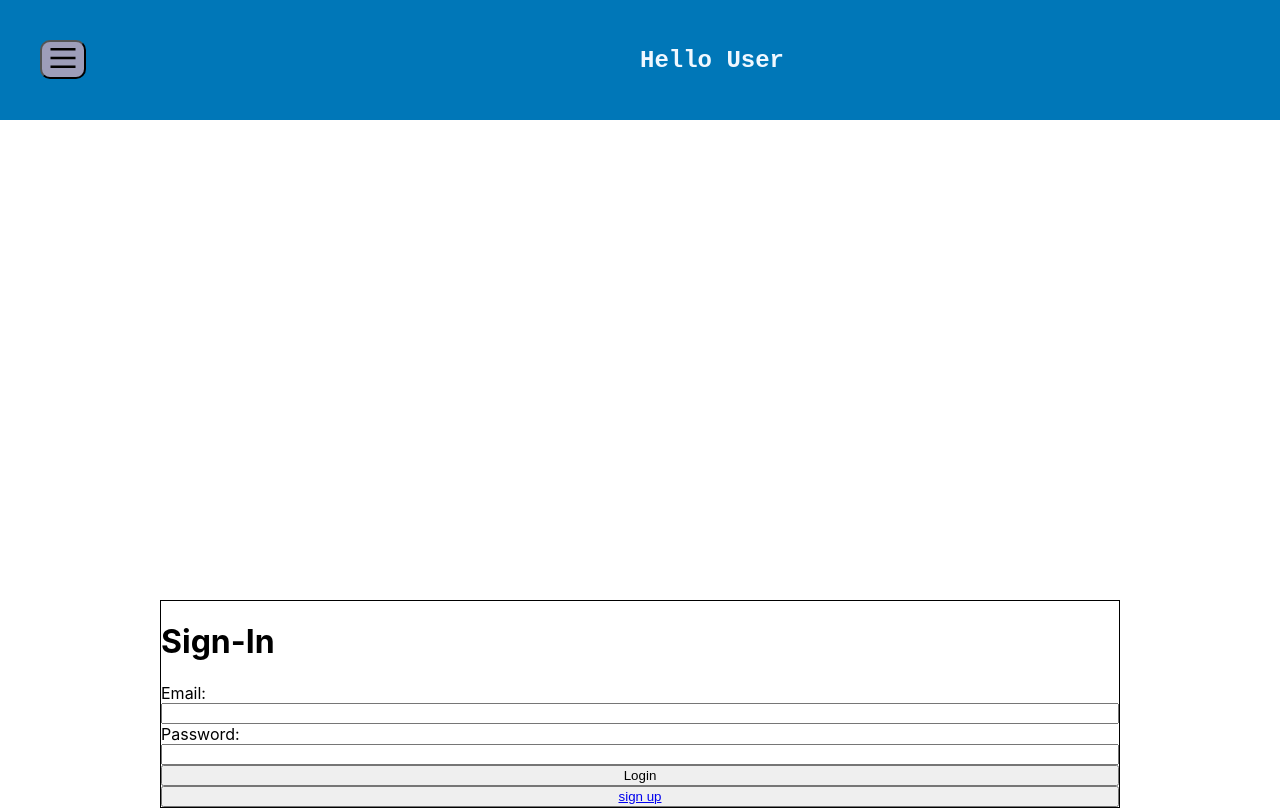
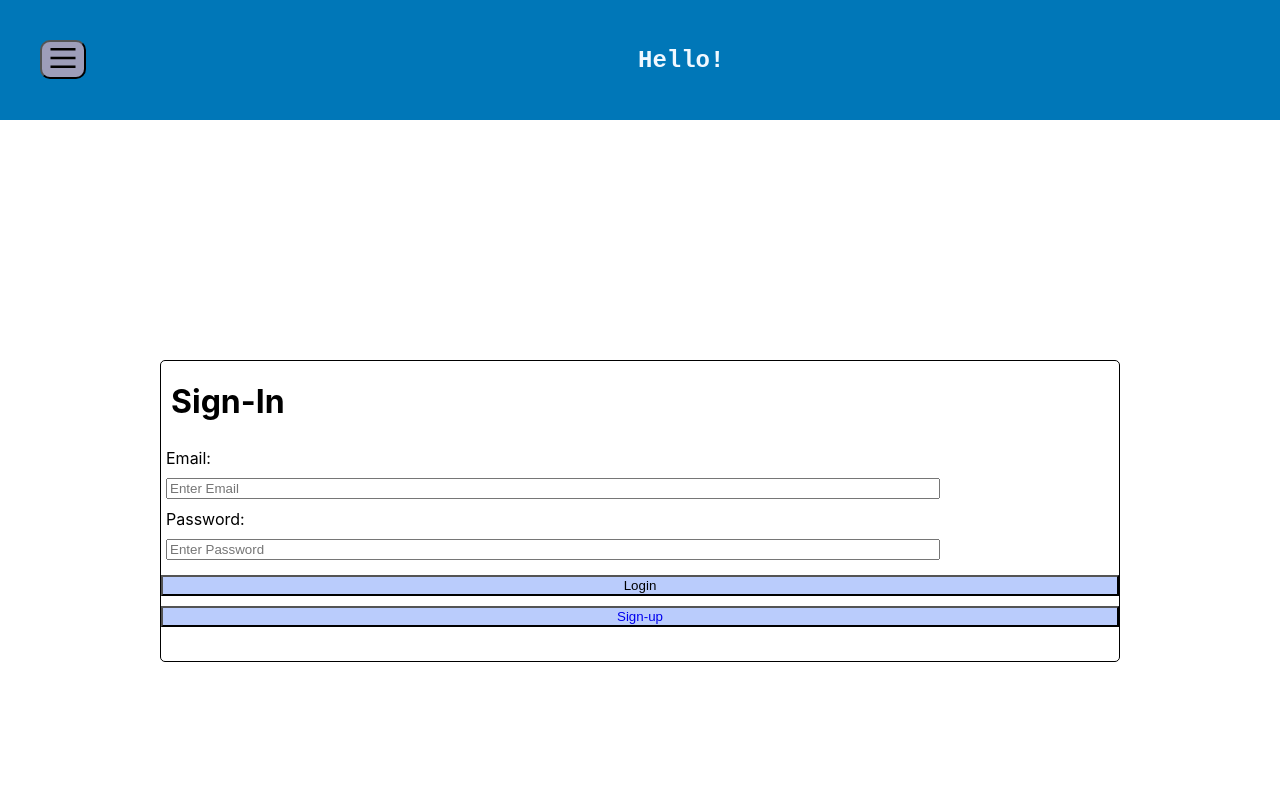
Before and after one commit to fcondori1/front-my-gifts, a React (Create React App) app: page /login in a window 1280 px wide. Built offline with nearby package versions, Linux system fonts and the light colour scheme.

Commit message:
styling update

```diff
--- a/src/components/GiftsCreate/GiftsCreate.js
+++ b/src/components/GiftsCreate/GiftsCreate.js
@@ -4,7 +4,7 @@ import { Image } from 'react-bootstrap';
 import API_URL from '../../apiConfig';
 import styles from './GiftsCreate.module.css';
 
-const GiftsCreate = ({ loggedIn }) => {
+const GiftsCreate = () => {
 	const [profiles, setProfiles] = useState([]);
 	const [info, setInfo] = useState([]);
 
--- a/src/components/Login/Login.js
+++ b/src/components/Login/Login.js
@@ -10,7 +10,6 @@ const Login = ({ handleSetLoggedIn }) => {
 	};
 	const navigate = useNavigate();
 	const [formData, setFormData] = useState(initialFormData);
-	const [error, setError] = useState(false);
 
 	const handleChange = (event) => {
 		setFormData((prevState) => {
@@ -36,7 +35,6 @@ const Login = ({ handleSetLoggedIn }) => {
 				console.log(data.auth_token);
 				navigate('/');
 			} else {
-				setError(true);
 			}
 		} catch (err) {
 			console.log(err);
@@ -46,29 +44,29 @@ const Login = ({ handleSetLoggedIn }) => {
 		<>
 			<form onSubmit={_handleLogin} className={styles.container}>
 				<h1 className={styles.signup_title}>Sign-In</h1>
-				<label>Email:</label>
+				<label className={styles.label}>Email:</label>
 				<input
 					required
 					type='email'
 					value={formData.email}
 					onChange={handleChange}
-					// placeholder='Enter Email'
+					placeholder='Enter Email'
 					className={styles.signup_text}
 				/>
-				<label>Password:</label>
+				<label className={styles.label}>Password:</label>
 				<input
 					required
 					type='password'
 					value={formData.password}
 					onChange={handleChange}
-					// placeholder='Enter Password'
+					placeholder='Enter Password'
 					className={styles.signup_text}
 				/>
 				<button type='submit' className={styles.signup_btn}>
 					Login
 				</button>
 				<button type='submit' className={styles.signup_btn}>
-					<Link to='/signup'>sign up</Link>
+					<Link className={styles.link_btn} to='/signup'>Sign-up</Link>
 				</button>
 			</form>
 		</>
--- a/src/components/Login/Login.module.css
+++ b/src/components/Login/Login.module.css
@@ -1,6 +1,38 @@
 .container {
-    display: flex;
-    flex-direction: column;
-    border: solid black 1px;
-    margin: 40% 10%;
+	display: flex;
+	flex-direction: column;
+	border: solid black 1px;
+	margin: 20% 10%;
+	height: 300px;
+	border-radius: 5px;
 }
+
+.signup_title {
+	margin-left: 10px;
+}
+
+.signup_text {
+	width: 80%;
+	margin: 5px;
+}
+
+.label {
+	margin: 5px;
+}
+
+.signup_btn {
+	margin-top: 10px;
+	width: auto;
+	height: auto;
+	align-items: center;
+	text-align: center;
+	background-color: rgb(186, 204, 252);
+}
+
+.link_btn {
+	text-decoration: none;
+}
+
+.link_btn:visited {
+	color: black;
+}
--- a/src/components/Navigation/Navigation.js
+++ b/src/components/Navigation/Navigation.js
@@ -15,7 +15,7 @@ function Navigation(props) {
 		<>
 			<nav>
 				<h1 className={styles.nav_welcome}>
-					<Link className={styles.head} to='/main'>Hello User</Link>
+					<Link className={styles.landing_phrase } to='/main'>Hello!</Link>
 				</h1>
 				<div className={styles.menuNav}>
 					<button className={styles.navBtn} onClick={handleToggle}>
@@ -48,11 +48,11 @@ function Navigation(props) {
 								Profiles
 							</Link>
 						</li>
-						<li className={styles.navList}>
+						{/* <li className={styles.navList}>
 							<Link className={styles.navLink} to='/about'>
 								About
 							</Link>
-						</li>
+						</li> */}
 					</ul>
 					{/* <p>logged in as user</p> */}
 				</div>
--- a/src/components/Navigation/Navigation.module.css
+++ b/src/components/Navigation/Navigation.module.css
@@ -1,9 +1,6 @@
 nav {
-	/* display: flex;
-	flex-direction: row; */
 	background-color: hsl(201, 100%, 36%);
 	position: static;
-	/* height: 100%; */
 	font-family: 'Fira Mono', monospace;
 }
 
@@ -16,30 +13,14 @@ nav {
 	margin-top: 0%;
 	margin-bottom: 0%;
 	display: flex;
-
-	/* margin-bottom: 0%; */
-	/* top: 0; */
-}
-
-a {
-	/* border: solid red 10px; */
-}
-
-.head {
-	color: aliceblue;
-	text-decoration: none;
 }
 
 .menuNav {
 	overflow-y: scroll;
 	display: flex;
 	flex-direction: column;
-	/* list-style: none; */
 	position: absolute;
 	background: #03045e;
-	/* top: 50;
-	left: 50;
-	bottom: 50; */
 	height: 100vh;
 	width: 100;
 	overflow: hidden;
@@ -87,3 +68,70 @@ ul {
 	flex-direction: column;
 	height: 500px;
 }
+
+.landing_phrase {
+	animation: glitch 1s linear infinite;
+	color: aliceblue;
+	text-decoration: none;
+}
+
+@keyframes glitch {
+	5%,
+	65% {
+		transform: translate(2px, 0) skew(0deg);
+	}
+	5%,
+	60% {
+		transform: translate(-2px, 0) skew(0deg);
+	}
+	65% {
+		transform: translate(0, 0) skew(5deg);
+	}
+}
+
+.landing_phrase:before,
+.landing_phrase:after {
+	content: attr(title);
+	position: absolute;
+	left: 0;
+}
+
+.landing_phrase:before {
+	animation: glitchTop 1s linear infinite;
+	clip-path: polygon(0 0, 100% 0, 100% 33%, 0 33%);
+	-webkit-clip-path: polygon(0 0, 100% 0, 100% 33%, 0 33%);
+}
+
+@keyframes glitchTop {
+	5%,
+	65% {
+		transform: translate(2px, -2px);
+	}
+	5%,
+	60% {
+		transform: translate(-2px, 2px);
+	}
+	65% {
+		transform: translate(13px, -1px) skew(-13deg);
+	}
+}
+
+.landing_phrase:after {
+	animation: glitchBotom 1.5s linear infinite;
+	clip-path: polygon(0 67%, 100% 67%, 100% 100%, 0 100%);
+	-webkit-clip-path: polygon(0 67%, 100% 67%, 100% 100%, 0 100%);
+}
+
+@keyframes glitchBotom {
+	5%,
+	65% {
+		transform: translate(-2px, 0);
+	}
+	5%,
+	60% {
+		transform: translate(-2px, 0);
+	}
+	65% {
+		transform: translate(-22px, 5px) skew(21deg);
+	}
+}
--- a/src/components/Profiles/Profiles.js
+++ b/src/components/Profiles/Profiles.js
@@ -3,7 +3,7 @@ import { Link } from 'react-router-dom';
 import API_URL from '../../apiConfig';
 import styles from './Profiles.module.css';
 
-const Profiles = ({ loggedIn }) => {
+const Profiles = () => {
 	const [profiles, setProfiles] = useState([]);
 
 	const getProfilesIndex = async () => {
--- a/src/components/Signup/Signup.js
+++ b/src/components/Signup/Signup.js
@@ -1,5 +1,5 @@
-import { useEffect, useState } from 'react';
-import { Link, useNavigate } from 'react-router-dom';
+import { useState } from 'react';
+import { useNavigate } from 'react-router-dom';
 import API_URL from '../../apiConfig';
 import styles from './Signup.module.css';
 
@@ -54,8 +54,9 @@ const Signup = () => {
 	return (
 		<>
 			<form onSubmit={_handleSignup} className={styles.container}>
-				<h1>Sign-Up</h1>
-				<label>Email:</label>
+				<h1 className={styles.sign}>Sign-Up</h1>
+				<h4>Let's create your account!</h4>
+				<label className={styles.label}>Email:</label>
 				<input
 					required
 					autoFocus
@@ -66,7 +67,7 @@ const Signup = () => {
 					placeholder='Enter Email'
 					className={styles.signup_text}
 				/>
-				<label>Username:</label>
+				<label className={styles.label}>Username:</label>
 				<input
 					required
 					autoFocus
@@ -77,7 +78,7 @@ const Signup = () => {
 					placeholder='Enter Username'
 					className={styles.signup_text}
 				/>
-				<label>Password:</label>
+				<label className={styles.label}>Password:</label>
 				<input
 					required
 					type='password'
@@ -87,7 +88,7 @@ const Signup = () => {
 					placeholder='Enter Password'
 					className={styles.signup_text}
 				/>
-				<label>Re-enter Password:</label>
+				<label className={styles.label}>Confirm Password:</label>
 				<input
 					required
 					type='password'
@@ -95,7 +96,7 @@ const Signup = () => {
 					value={formData.re_password}
 					onChange={handleChange}
 					onBlur={handlePasswordMatch}
-					placeholder='Enter Password'
+					placeholder='Confirm Password'
 					className={styles.signup_text}
 				/>
 				<button type='submit' className={styles.signup_btn}>
--- a/src/components/Signup/Signup.module.css
+++ b/src/components/Signup/Signup.module.css
@@ -1,6 +1,30 @@
 .container {
-    display: flex;
-    flex-direction: column;
-    border: solid black 1px;
-    margin: 40% 10%;
+	display: flex;
+	flex-direction: column;
+	border: solid black 1px;
+	margin: 20% 10%;
+	height: 400px;
+	border-radius: 5px;
 }
+
+.sign {
+	margin-left: 10px;
+}
+
+.signup_text {
+	width: 80%;
+	margin: 5px;
+}
+
+.label {
+	margin: 5px;
+}
+
+.signup_btn {
+	margin-top: 10px;
+	width: auto;
+	height: auto;
+	align-items: center;
+	text-align: center;
+    background-color: rgb(186, 204, 252);
+}
--- a/src/components/Welcome/Welcome.module.css
+++ b/src/components/Welcome/Welcome.module.css
@@ -93,6 +93,6 @@ transition-duration: 0.4s;
 }
 
 .landing_btn:hover {
-    background-color: #4CAF50;
+	background-color: #4caf50;
 	color: white;
 }
```
Lines whose indentation alone changed are shown as unchanged.
